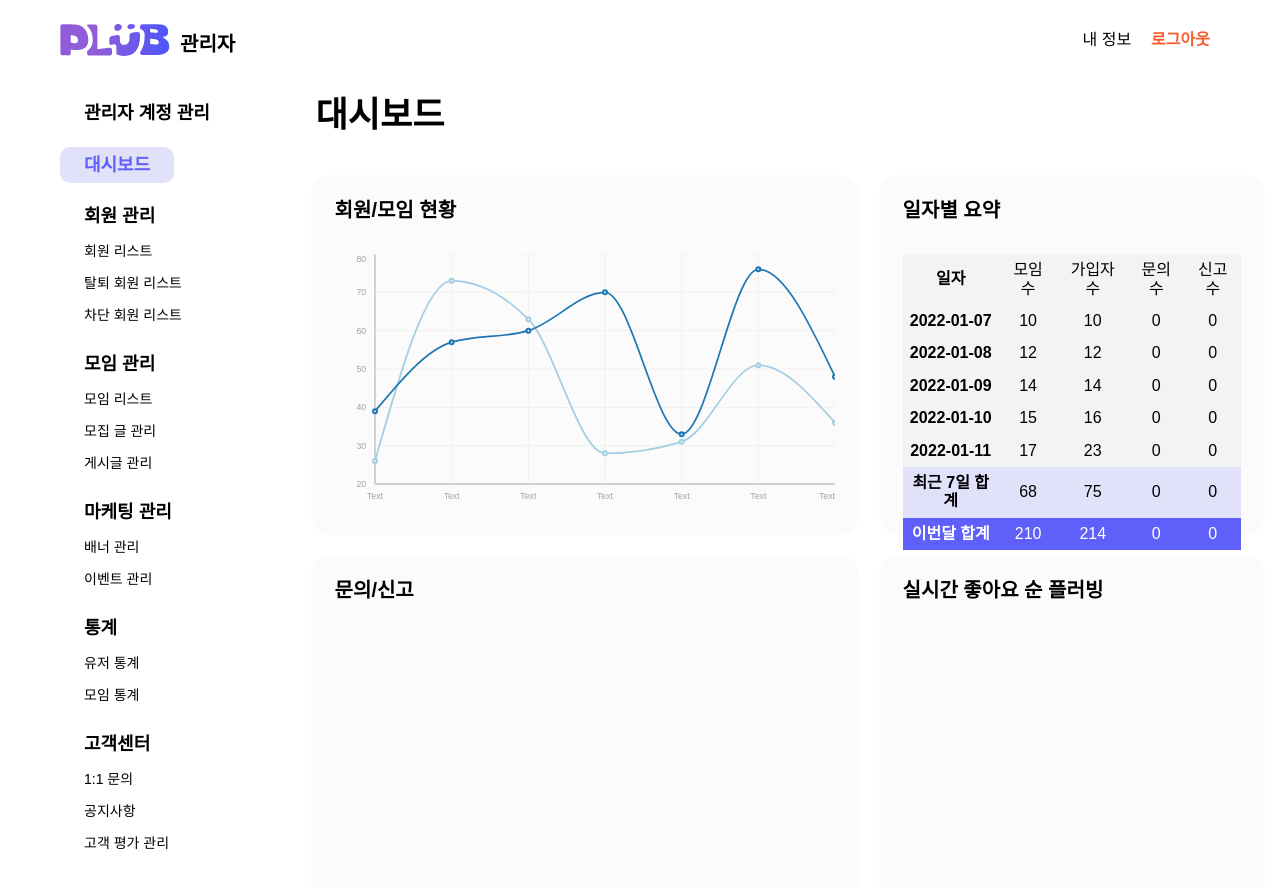
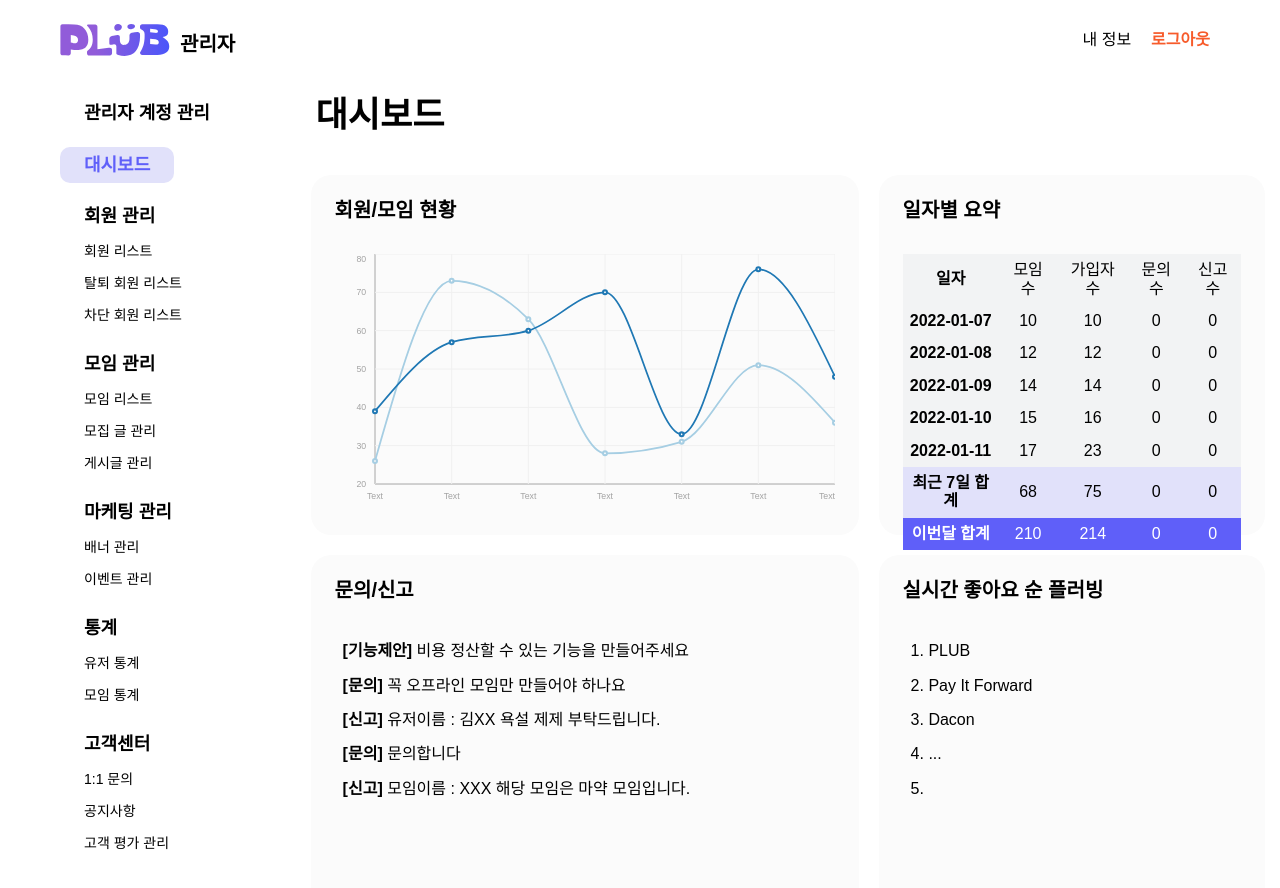
Before and after one commit to PLUB2022/PLUB-Web-Admin, a React (Vite) app: page /manage/dashboard in a window 1280 px wide. Shown: the top 888 px of the page. Built offline with nearby package versions, Linux system fonts and the light colour scheme; a web font is replaced by a local one.

Commit message:
feat: 대시보드 - 문의신고/실시간 플러브 랭킹 틀 생성

```diff
--- /dev/null
+++ b/src/components/Dashboard/InquiryReport.tsx
@@ -0,0 +1,33 @@
+import styled from '@emotion/styled';
+
+const InquiryReport = () => {
+  return (
+    <>
+      <Row>
+        <Category>[기능제안]</Category> 비용 정산할 수 있는 기능을 만들어주세요
+      </Row>
+      <Row>
+        <Category>[문의]</Category> 꼭 오프라인 모임만 만들어야 하나요
+      </Row>
+      <Row>
+        <Category>[신고]</Category> 유저이름 : 김XX 욕설 제제 부탁드립니다.
+      </Row>
+      <Row>
+        <Category>[문의]</Category> 문의합니다
+      </Row>
+      <Row>
+        <Category>[신고]</Category> 모임이름 : XXX 해당 모임은 마약 모임입니다.
+      </Row>
+    </>
+  );
+};
+
+export default InquiryReport;
+
+export const Row = styled.div`
+  padding: 8px;
+`;
+
+const Category = styled.span`
+  font-weight: 600;
+`;
--- /dev/null
+++ b/src/components/Dashboard/PlubRank.tsx
@@ -0,0 +1,15 @@
+import { Row } from './InquiryReport';
+
+const PlubRank = () => {
+  return (
+    <div>
+      <Row>1. PLUB</Row>
+      <Row>2. Pay It Forward</Row>
+      <Row>3. Dacon</Row>
+      <Row>4. ...</Row>
+      <Row>5. </Row>
+    </div>
+  );
+};
+
+export default PlubRank;
--- a/src/pages/Dashboard.tsx
+++ b/src/pages/Dashboard.tsx
@@ -2,6 +2,8 @@ import styled from '@emotion/styled';
 
 import { Title } from '../components/AdminInfo/resetPassword';
 import DailySummary from '../components/Dashboard/DailySummary';
+import InquiryReport from '../components/Dashboard/InquiryReport';
+import PlubRank from '../components/Dashboard/PlubRank';
 import StatisticsChart from '../components/Dashboard/StatisticsChart';
 import { TabTitle } from '../styles/Common';
 import { Container } from './AdminInfo';
@@ -21,9 +23,11 @@ const Dashboard = () => {
         </GridBox>
         <GridBox>
           <Title>문의/신고</Title>
+          <InquiryReport />
         </GridBox>
         <GridBox>
           <Title>실시간 좋아요 순 플러빙</Title>
+          <PlubRank />
         </GridBox>
       </GridContainer>
     </Container>
```
